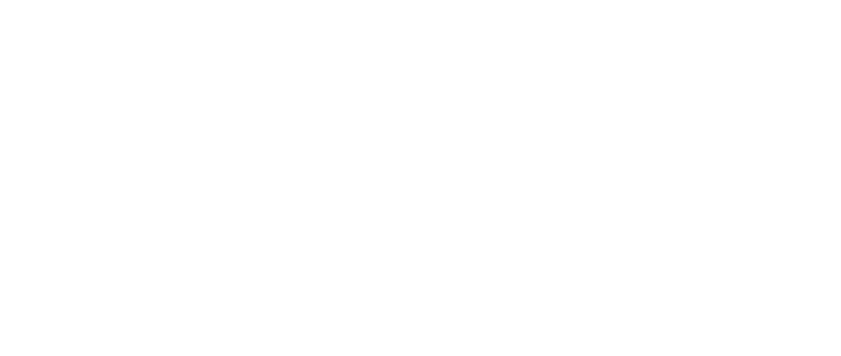
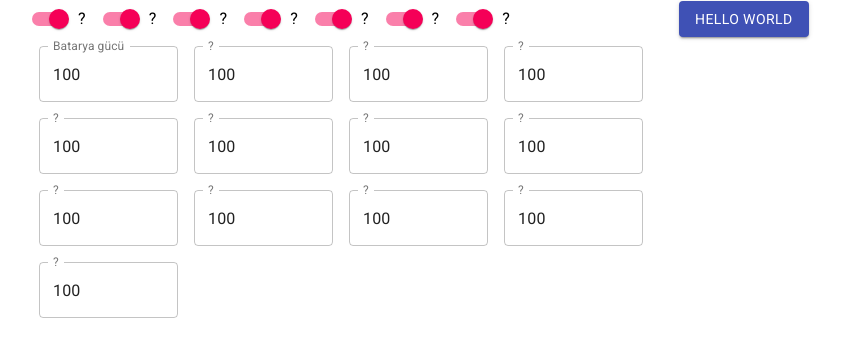
Before and after one commit to sseyren/ml-phone-price, a React (Create React App) app: page / in a window 1280 px wide. Shown: the top 356 px of the page, without its empty margins (131-972 px from the left). Built offline with nearby package versions, Linux system fonts and the light colour scheme.

Commit message:
form and parameters added

```diff
--- a/package.json
+++ b/package.json
@@ -3,10 +3,12 @@
   "version": "0.1.0",
   "private": true,
   "dependencies": {
+    "@material-ui/core": "^4.11.3",
     "@testing-library/jest-dom": "^5.11.10",
     "@testing-library/react": "^11.2.6",
     "@testing-library/user-event": "^12.8.3",
     "fast-csv": "^4.3.6",
+    "fontsource-roboto": "^4.0.0",
     "mathjs": "^9.3.2",
     "ml-confusion-matrix": "^0.4.0",
     "ml-knn": "^3.0.0",
--- a/src/App.js
+++ b/src/App.js
@@ -1,9 +1,79 @@
+import React, { useState, useEffect } from 'react';
+import { makeStyles, Grid, Button, TextField, FormControlLabel, Switch } from '@material-ui/core';
+
+import params from './params.json'
+
+const useStyles = makeStyles(theme => ({
+  form: {
+    '& .MuiTextField-root': {
+      margin: theme.spacing(1),
+      width: '22%',
+    },
+  },
+}))
+
+function Form(props) {
+  const { onChange } = props;
+  const classes = useStyles()
+
+  const [state, setState] = useState(
+    Object.fromEntries(params.map(p => [p.key, p.default]))
+  )
+
+  useEffect(() => { onChange(state) }, [onChange, state])
+
+  const handleInput = (type, key, event) => {
+    const value = (type === "number") ? Number(event.target.value) : Boolean(event.target.checked)
+    setState(prev => ({ ...prev, [key]: value }))
+  }
+
+  return (
+    <form className={classes.form} noValidate autoComplete="off">
+      <div>
+        {params.filter(p => p.type === "boolean").map(param => (
+          <FormControlLabel
+            key={param.key}
+            control={<Switch
+              checked={state[param.key]}
+              onChange={e => handleInput("boolean", param.key, e)}
+            />}
+            label={param.name}
+          />
+        ))}
+      </div>
+      <div>
+        {params.filter(p => p.type === "number").map(param => (
+          <TextField
+            key={param.key}
+            label={param.name}
+            value={state[param.key]}
+            type="number"
+            variant="outlined"
+            onChange={e => handleInput("number", param.key, e)}
+          />
+        ))}
+      </div>
+    </form>
+  )
+}
 
 function App() {
+  const classes = useStyles()
+
+  const handleForm = e => console.log(e)
+
   return (
-    <div>
-    </div>
-  );
+    <Grid container justify="center" alignItems="baseline" spacing={2}>
+      <Grid item xs={6}>
+        <Form onChange={handleForm.bind(this)} />
+      </Grid>
+      <Grid item xs={3}>
+        <Button variant="contained" color="primary">
+          Hello World
+        </Button>
+      </Grid>
+    </Grid>
+  )
 }
 
 export default App;
--- a/src/index.js
+++ b/src/index.js
@@ -3,6 +3,7 @@
 import './index.css';
 import App from './App';
 import reportWebVitals from './reportWebVitals';
+import 'fontsource-roboto';
 
 ReactDOM.render(
   <React.StrictMode>
--- /dev/null
+++ b/src/params.json
@@ -0,0 +1,122 @@
+[
+  {
+    "type": "number",
+    "key": "battery_power",
+    "default": 100,
+    "name": "Batarya gücü"
+  },
+  {
+    "type": "number",
+    "key": "clock_speed",
+    "default": 100,
+    "name": "?"
+  },
+  {
+    "type": "number",
+    "key": "int_memory",
+    "default": 100,
+    "name": "?"
+  },
+  {
+    "type": "number",
+    "key": "m_dep",
+    "default": 100,
+    "name": "?"
+  },
+  {
+    "type": "number",
+    "key": "mobile_wt",
+    "default": 100,
+    "name": "?"
+  },
+  {
+    "type": "number",
+    "key": "n_cores",
+    "default": 100,
+    "name": "?"
+  },
+  {
+    "type": "number",
+    "key": "pc",
+    "default": 100,
+    "name": "?"
+  },
+  {
+    "type": "number",
+    "key": "px_height",
+    "default": 100,
+    "name": "?"
+  },
+  {
+    "type": "number",
+    "key": "px_width",
+    "default": 100,
+    "name": "?"
+  },
+  {
+    "type": "number",
+    "key": "ram",
+    "default": 100,
+    "name": "?"
+  },
+  {
+    "type": "number",
+    "key": "sc_h",
+    "default": 100,
+    "name": "?"
+  },
+  {
+    "type": "number",
+    "key": "sc_w",
+    "default": 100,
+    "name": "?"
+  },
+  {
+    "type": "number",
+    "key": "talk_time",
+    "default": 100,
+    "name": "?"
+  },
+  {
+    "type": "boolean",
+    "key": "blue",
+    "default": true,
+    "name": "?"
+  },
+  {
+    "type": "boolean",
+    "key": "dual_sim",
+    "default": true,
+    "name": "?"
+  },
+  {
+    "type": "boolean",
+    "key": "fc",
+    "default": true,
+    "name": "?"
+  },
+  {
+    "type": "boolean",
+    "key": "four_g",
+    "default": true,
+    "name": "?"
+  },
+  {
+    "type": "boolean",
+    "key": "three_g",
+    "default": true,
+    "name": "?"
+  },
+  {
+    "type": "boolean",
+    "key": "touch_screen",
+    "default": true,
+    "name": "?"
+  },
+  {
+    "type": "boolean",
+    "key": "wifi",
+    "default": true,
+    "name": "?"
+  }
+]
```
Also changed, not shown: 1 other file (tests, documents, lock files or other folders).
